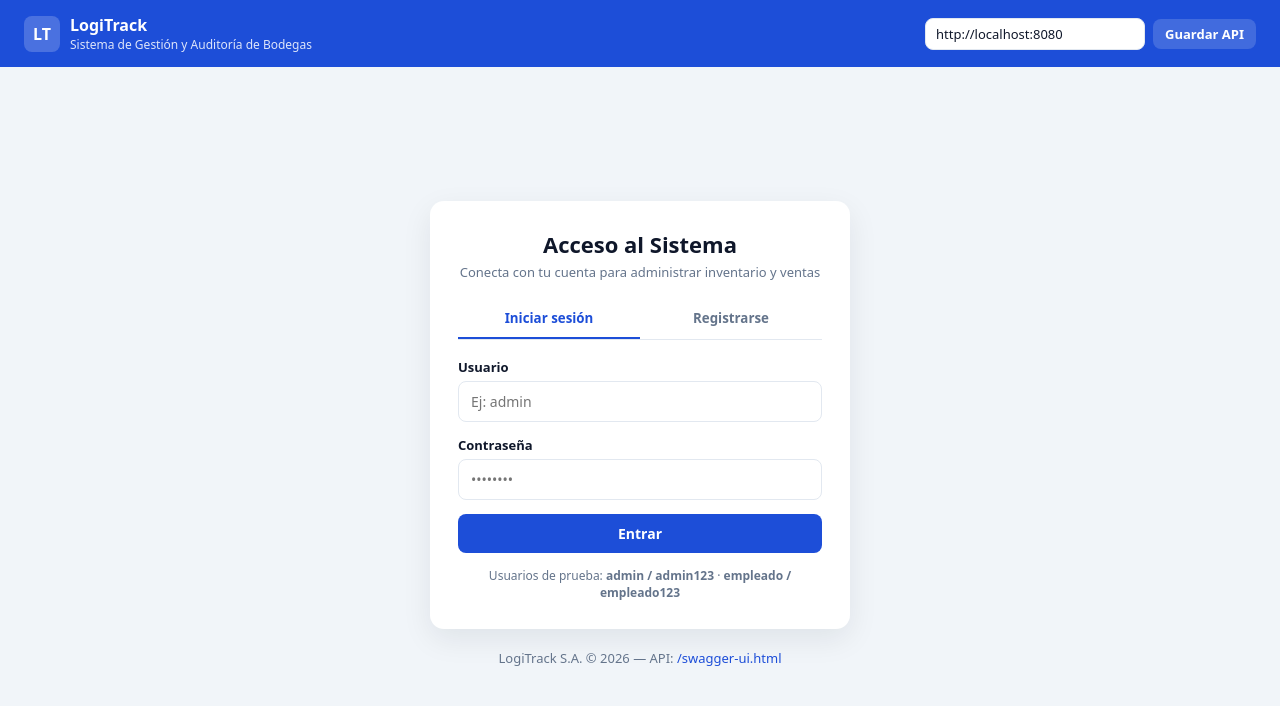
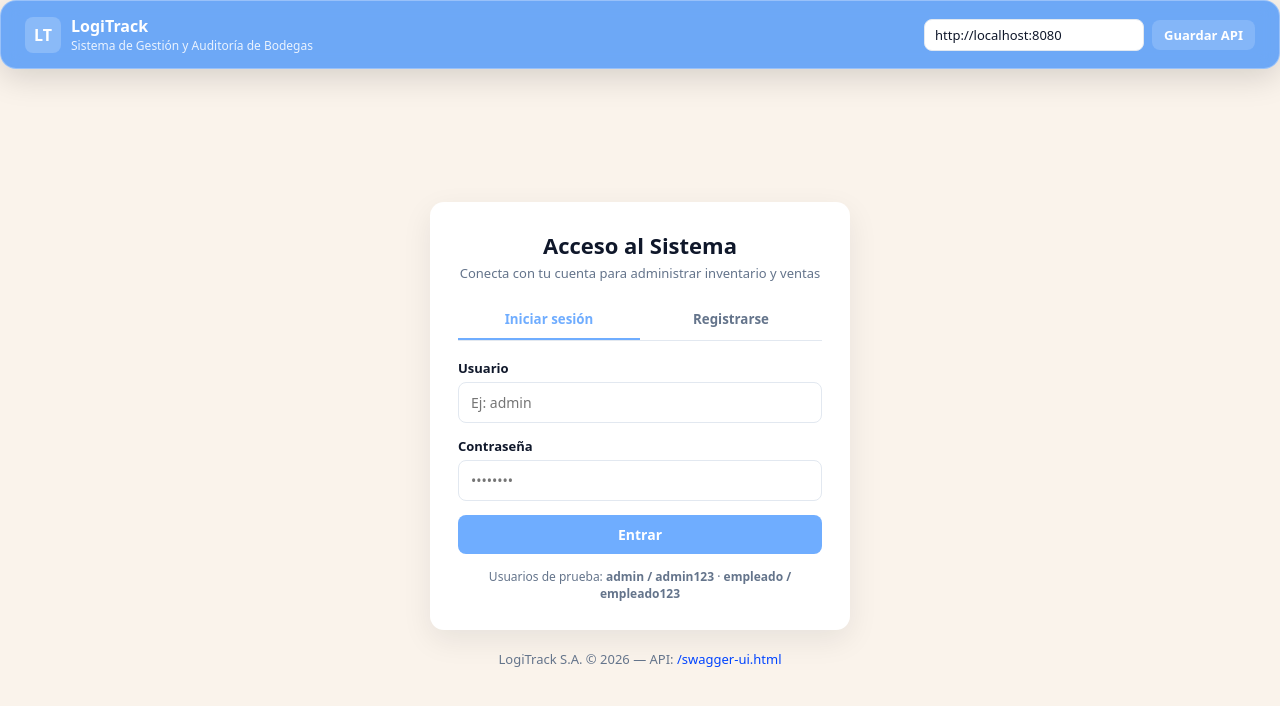
Before and after one commit to CristianArdila0922/Springboot, a plain HTML site: page frontend/index.html in a window 1280 px wide. Drawn offline with Linux system fonts and the light colour scheme.

```diff
--- a/frontend/style.css
+++ b/frontend/style.css
@@ -1,7 +1,7 @@
 :root {
-  --primary: #1d4ed8;
+  --primary: #0044ff;
   --primary-hover: #1e40af;
-  --bg: #f1f5f9;
+  --bg: #FAF3EB;
   --card: #ffffff;
   --text: #0f172a;
   --muted: #64748b;
@@ -55,7 +55,7 @@ body {
 }
 
 .btn-primary {
-  background: var(--primary);
+  background: rgba(0, 110, 255, 0.564);
   color: #fff;
 }
 
@@ -136,7 +136,12 @@ input.invalid {
 }
 
 .auth-topbar, .navbar {
-  background: var(--primary);
+  background: rgba(0, 110, 255, 0.564);
+  backdrop-filter: blur(10px);
+  -webkit-backdrop-filter: blur(10px);
+  border: 1px solid rgba(255, 255, 255, 0.3);
+  border-radius: 16px;
+  box-shadow: 0 8px 32px rgba(0, 0, 0, 0.15);
   color: #fff;
   padding: 14px 24px;
   display: flex;
@@ -229,8 +234,8 @@ input.invalid {
 }
 
 .auth-tab.active {
-  color: var(--primary);
-  border-bottom-color: var(--primary);
+  color: rgba(0, 110, 255, 0.564);
+  border-bottom-color: rgba(0, 110, 255, 0.564);
 }
 
 .auth-form {
```
Also changed, not shown: 1 other file.
